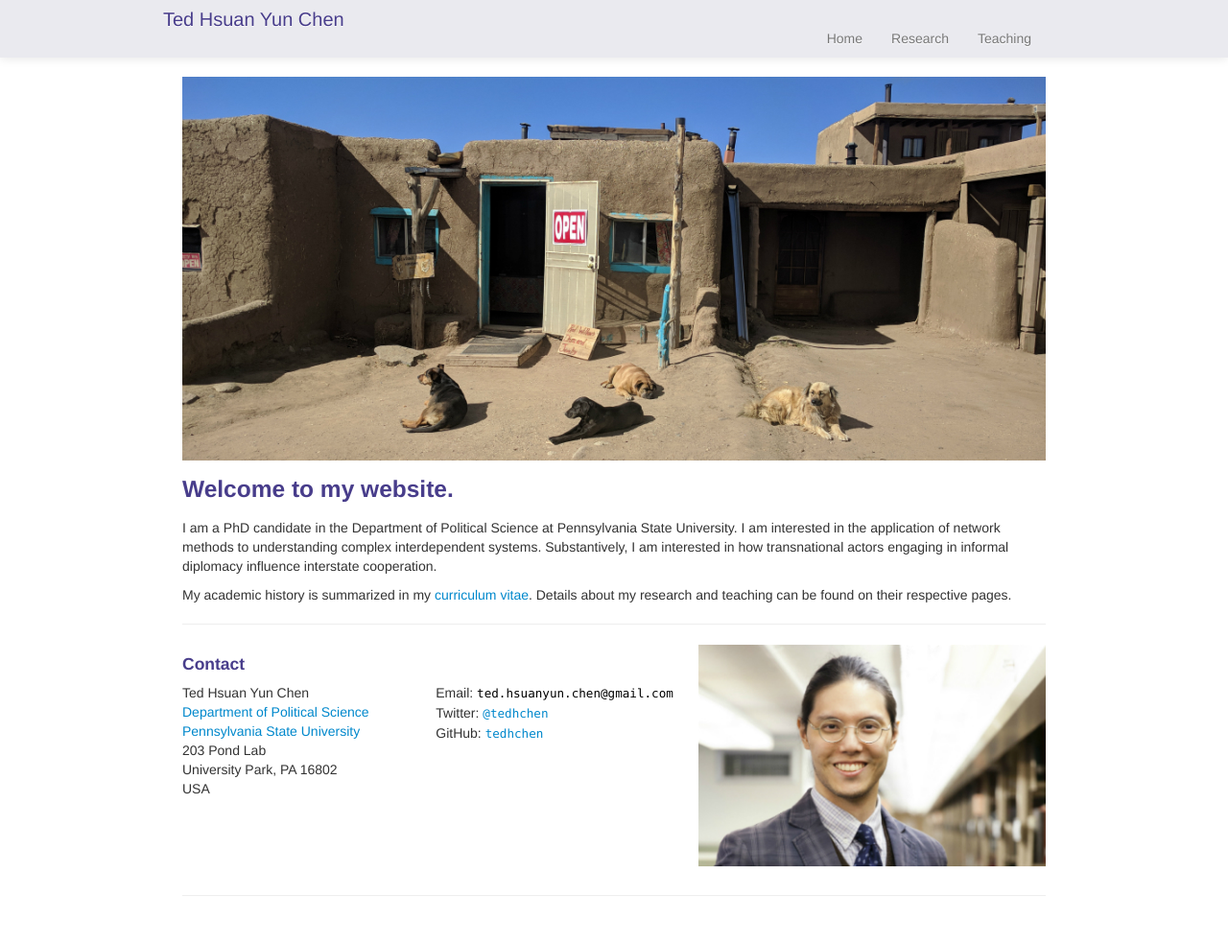
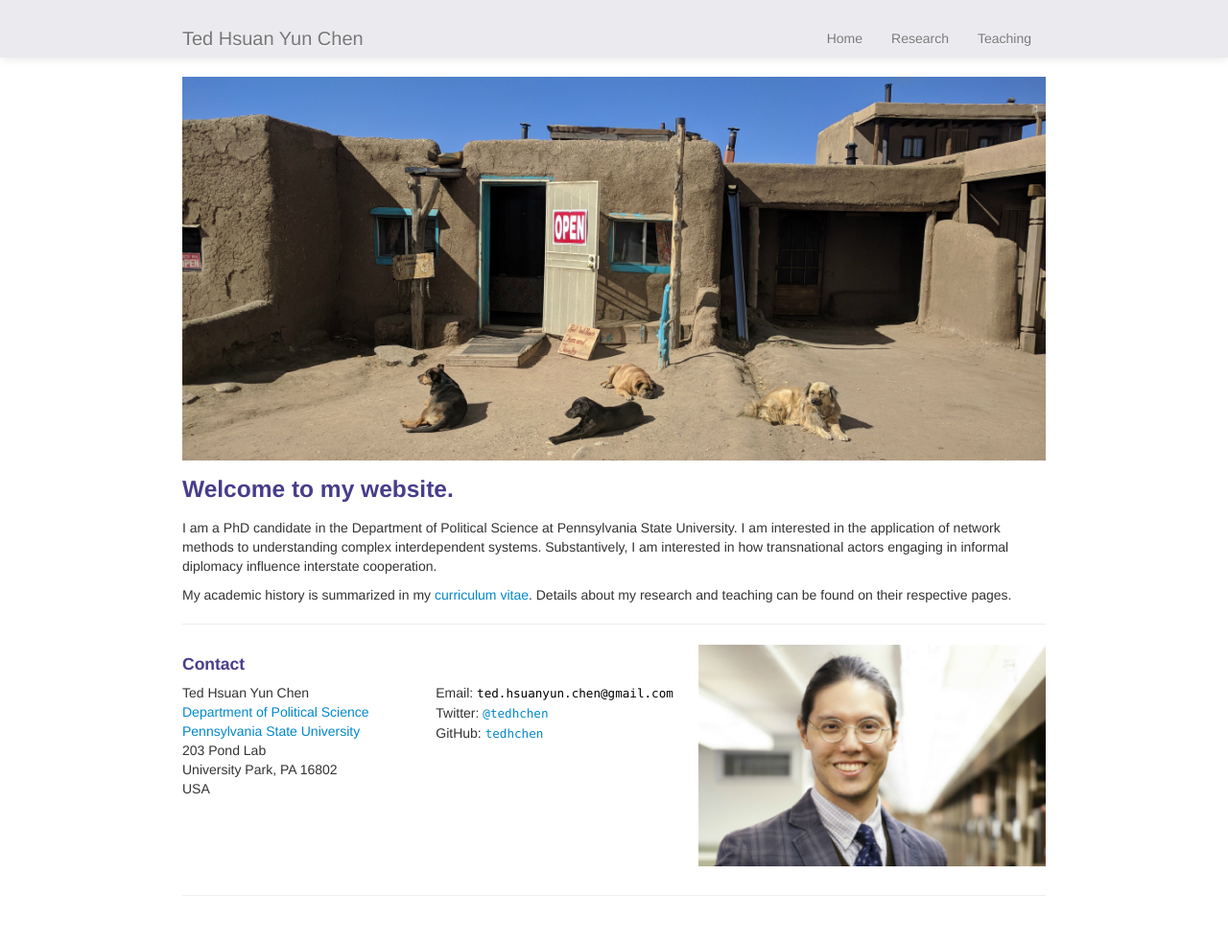
Before and after one commit to tedhchen/tedhchen.github.io, a Jekyll site: the page built from index.md, in a window 1280 px wide. Shown: the whole page at 96% size. Built offline with Jekyll 4.4.1, drawn with Linux system fonts in a browser that asks for light colours.

Commit message:
adjusted title size

```diff
--- a/assets/themes/twitter/css/style.css
+++ b/assets/themes/twitter/css/style.css
@@ -23,12 +23,6 @@
   min-height: 40px;
   }
 
-.navbar .brand {
-  padding: 0 0px;
-  height: 40px;
-  line-height: 0px;
-  color: #483d8b;
-}
 
 .navbar-inner {
   background-color: #eaeaef;
```
